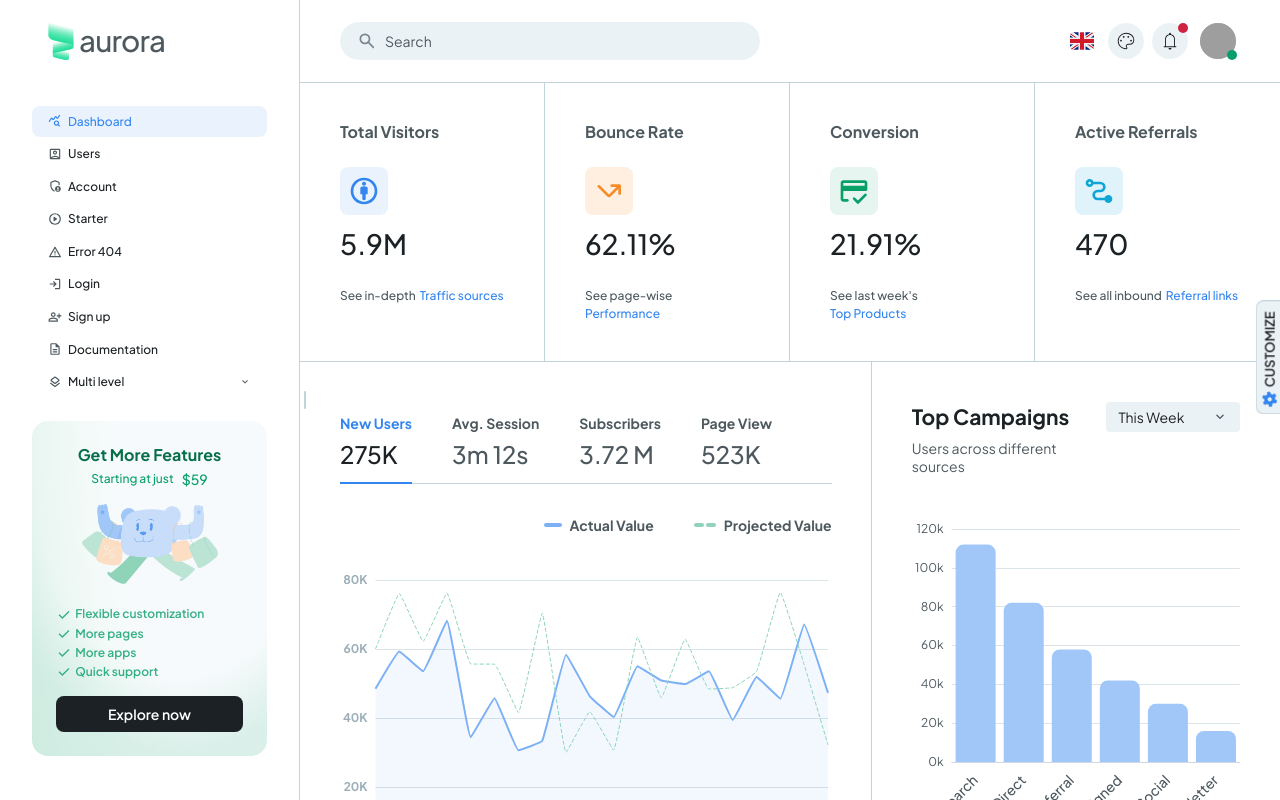
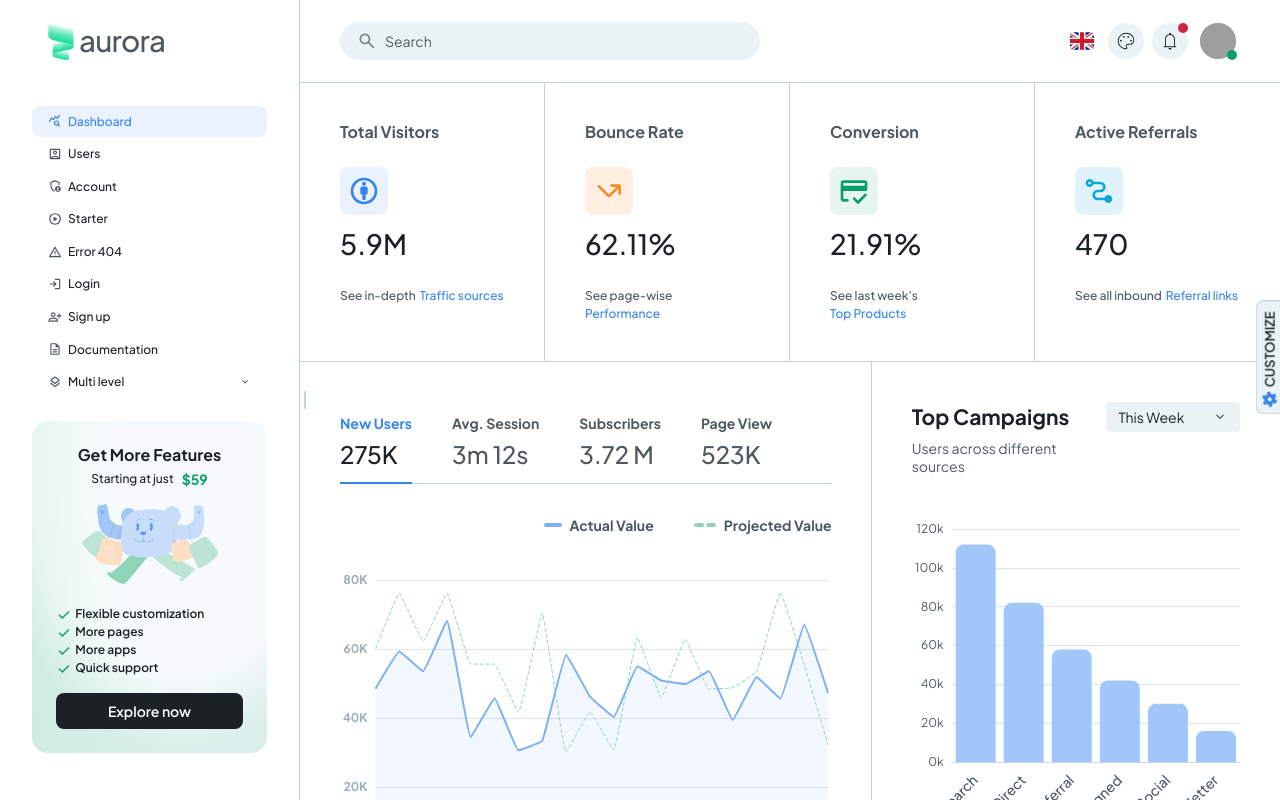
Before and after one commit to RafiKK98/aurora-free, a React (Vite) app: page / in a window 1280 px wide. Shown: the top 800 px of the page. Built offline with nearby package versions, Linux system fonts and the light colour scheme; grey boxes are pictures that could not be loaded; a web font is replaced by a local one.

Commit message:
promo card text styles updated

```diff
--- a/src/components/common/PromoCard.tsx
+++ b/src/components/common/PromoCard.tsx
@@ -51,14 +51,14 @@ const PromoCard = ({ showFeatures = true, sx, ...rest }: PromoCardProps) => {
     >
       <Stack direction="column" gap={2} alignItems="center">
         <Stack direction="column" alignItems="center" gap={0.5}>
-          <Typography variant="subtitle1" fontWeight={700} sx={{ color: 'success.dark' }}>
+          <Typography variant="subtitle1" fontWeight={700}>
             Get More Features
           </Typography>
-          <Stack gap={1} alignItems="center" sx={{ color: 'success.main' }}>
+          <Stack gap={1} alignItems="center">
             <Typography variant="caption" fontWeight={500}>
               Starting at just
             </Typography>
-            <Typography component="strong" variant="subtitle2">
+            <Typography component="strong" variant="subtitle2" fontWeight={700} color="success">
               $59
             </Typography>
           </Stack>
@@ -69,10 +69,13 @@ const PromoCard = ({ showFeatures = true, sx, ...rest }: PromoCardProps) => {
         </Box>
 
         {showFeatures && (
-          <Stack direction="column" gap={0.4} alignSelf="flex-start">
+          <Stack direction="column" gap={0.25} alignSelf="flex-start">
             {proFeatures.map((feature, index) => (
-              <Stack key={index} gap={0.4} alignItems="center" sx={{ color: 'success.light' }}>
-                <IconifyIcon icon="material-symbols:check" sx={{ fontSize: 16 }} />
+              <Stack key={index} gap={0.4} alignItems="center">
+                <IconifyIcon
+                  icon="material-symbols:check"
+                  sx={{ fontSize: 16, color: 'success.main' }}
+                />
                 <Typography variant="caption" fontWeight={600}>
                   {feature}
                 </Typography>
```
